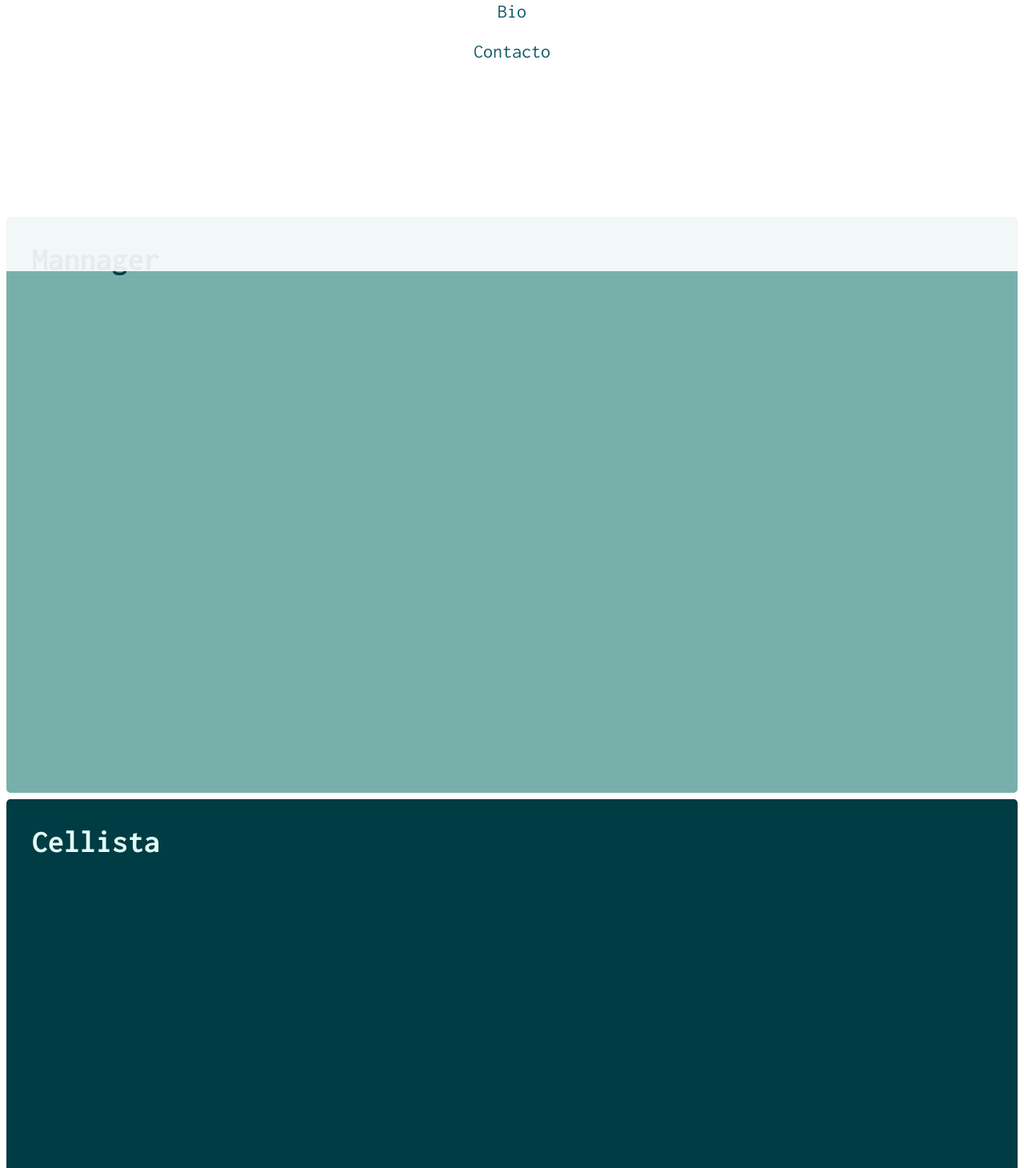
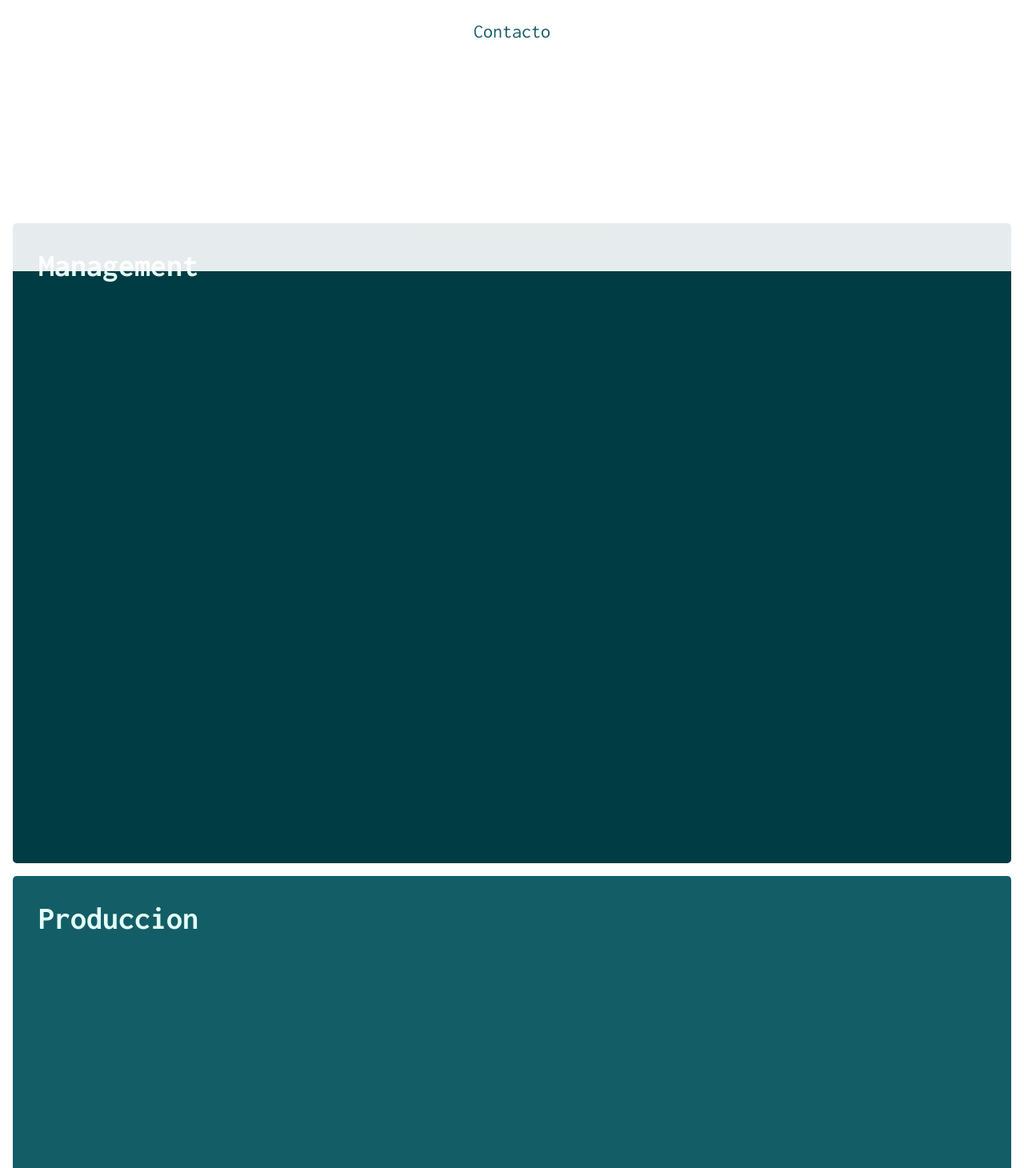
Before and after one commit to MercedesMartGuzzo/claudia-web, a React (Vite) app: page / in a window 1280 px wide. Shown: the part 1337-2797 px from the top of the page at 80% size. Built offline with nearby package versions, Linux system fonts and the light colour scheme.

Commit message:
Porbando nuevo orden de colores (de más oscuro a más claro

```diff
--- a/src/App.jsx
+++ b/src/App.jsx
@@ -2,6 +2,7 @@ import './main.css'
 import Hero from './components/Hero';
 import Header from './components/Header';
 import Presentacion from './components/Presentacion';
+import Footer from './components/Footer';
 
 
 
@@ -13,12 +14,12 @@ function App() {
       <Header />
       <Hero />
       <section className='section presentacion'><Presentacion /></section>
-      <section className='section mannager' id="mannager"><h2 className='section-title container'> Mannager</h2> </section>
+      <section className='section mannager' id="management"><h2 className='section-title container'> Management</h2> </section>
+      <section className='section clases' id="produccion"><h2 className='section-title'> Produccion</h2></section>
       <section className='section cellista' id="cellista"><h2 className='section-title'>Cellista</h2> </section>
-      <section className='section clases' id="clases"><h2 className='section-title'> Clases</h2></section>
-      <section className='section bio' id="bio"><h2 className='section-title'> Bio</h2></section>
+    {/*   <section className='section bio' id="bio"><h2 className='section-title'> Bio</h2></section> */}
       <section className='section contacto' id="contacto"><h2 className='section-title'>Contacto</h2></section>
-
+      <Footer/>
     </>
   );
 }
--- /dev/null
+++ b/src/components/Footer.css
@@ -0,0 +1,15 @@
+.footer {
+    background: var(--clr-back);
+    color: var(--clr-title);
+    font-family: var(--ff-inconsolata);
+    /*    min-height: 100vh; */
+    margin: 1rem;
+    margin-bottom: 0;
+    border-radius: 5px;
+    display: flex;
+    flex-direction: column;
+    align-items: center;
+    font-size: 1.2rem;
+    padding: 3rem 1rem;
+    z-index: 1;
+}
--- /dev/null
+++ b/src/components/Footer.jsx
@@ -0,0 +1,11 @@
+import React from 'react'
+import "./Footer.css";
+
+export default function Footer() {
+
+    return (
+        <div className='footer'>
+            <p className='footer-p'>Todos los derechos reservados</p>
+        </div>
+    )
+}
--- a/src/components/Header.jsx
+++ b/src/components/Header.jsx
@@ -107,7 +107,7 @@ function Header() {
                 {/* Menú móvil */}
                 <div className={`mobile-menu ${menuOpen ? "open" : ""}`}>
                     <ul>
-                        {["Inicio", "Mannager", "Cellista", "Clases", "Bio", "Contacto"].map(
+                        {["Inicio", "Management","Produccion", "Cellista","Contacto"].map(
                             (item) => (
                                 <li key={item}>
                                     <a
--- a/src/components/Hero.css
+++ b/src/components/Hero.css
@@ -6,6 +6,7 @@
  min-height: 100vh;
   overflow: hidden;
   position: relative;
+  z-index: 999;
 }
 
 
--- a/src/components/Presentacion.css
+++ b/src/components/Presentacion.css
@@ -12,8 +12,7 @@
     font-size: 1.2rem;
     line-height: 1.8rem;
     color: var(--clr-back);
-    text-align: start;
-
+    text-align: center;
 }
 
 .wrapp-presentacion {
@@ -23,10 +22,10 @@
     border-radius: 5px;
 }
 
-.presentacion-p span {
+/* .presentacion-p span {
     display: inline-block;
 }
-
+ */
 @media (min-width: 1200px) {
     .presentacion {
         justify-content: center;
--- a/src/components/Presentacion.jsx
+++ b/src/components/Presentacion.jsx
@@ -12,6 +12,9 @@ export default function Presentacion() {
         if (!wrapperRef.current) return;
         const el = wrapperRef.current;
 
+        // ✅ Chequeamos el ancho de pantalla
+        const isMobile = window.innerWidth < 768;
+
         // Fade in inicial
         gsap.fromTo(
             el,
@@ -23,29 +26,27 @@ export default function Presentacion() {
                 ease: "power2.out",
                 scrollTrigger: {
                     trigger: el,
-                    start: "top 70%",
-                    end: "top 40%",
-                    toggleActions: "play none none reverse",
+                    start: isMobile ? "top 95%" : "top 80%",
+                    end: isMobile ? "bottom 0%" : "top 0%",
+                    toggleActions: "play reverse play reverse",
                 },
             }
         );
 
-        // Fade out y movimiento hacia abajo, usando Mannager como trigger
+        // Fade out + movimiento hacia abajo
         const fadeOutTrigger = gsap.to(el, {
             y: 100,
             opacity: 0,
             ease: "power2.out",
             scrollTrigger: {
                 trigger: ".mannager",
-                start: window.innerWidth < 768 ? "top top" : "center center",
-                // en móvil dispara cuando Mannager top toca top del viewport
-                // en escritorio cuando Mannager está al centro
+                start: isMobile ? "top top" : "center center",
                 end: "bottom top",
                 scrub: true,
             },
         });
 
-        // Limpiar ScrollTrigger al desmontar
+        // cleanup
         return () => {
             fadeOutTrigger.scrollTrigger.kill();
         };
@@ -54,7 +55,13 @@ export default function Presentacion() {
     return (
         <div className="wrapp-presentacion container" ref={wrapperRef}>
             <p className="presentacion-p">
-                Mi enfoque integral en la gestión cultural abarca desde la producción hasta la interpretación musical. Como manager, productora y violoncellista, lidero proyectos que conectan a los artistas con oportunidades claves para su desarrollo. Al seguir activa como violoncellista freelance y docente, me mantengo en constante contacto con el mundo artístico, lo que me permite aportar una visión fresca y auténtica a cada proyecto.
+                Mi enfoque integral en la gestión cultural abarca desde la producción
+                hasta la interpretación musical. Como manager, productora y
+                violoncellista, lidero proyectos que conectan a los artistas con
+                oportunidades claves para su desarrollo. Al seguir activa como
+                violoncellista freelance y docente, me mantengo en constante contacto con
+                el mundo artístico, lo que me permite aportar una visión fresca y
+                auténtica a cada proyecto.
             </p>
         </div>
     );
--- a/src/main.css
+++ b/src/main.css
@@ -36,7 +36,7 @@
     padding: 2rem;
     scroll-margin-top: 2rem;
     min-height: 100vh;
-    margin: .5rem;
+    margin: 1rem;
     border-radius: 5px;
 
 }
@@ -59,17 +59,21 @@
 }
 
 .mannager {
-    background-color: var(--cl-back3);
-    min-height: 90vh;
+    background-color: var(--clr-back);
+    min-height: 100vh;
     position: relative;
     z-index: 2;
-    /* se apila arriba */
+
+}
+
+.mannager .section-title {
+    color: var(--clr-title);
 }
 
 .cellista {
-    background-color: var(--clr-back);
-    min-height: 90vh;
-    z-index: 2;
+    background-color: var(--cl-back3);
+    min-height: 100vh;
+    z-index: 3;
 }
 
 .cellista .section-title {
@@ -78,8 +82,8 @@
 
 .clases {
     background-color: var(--clr-back2);
-    min-height: 90vh;
-    z-index: 2;
+    min-height: 100vh;
+    z-index: 3;
 }
 
 
@@ -89,12 +93,12 @@
 
 .bio {
     background-color: var(--cl-back3);
-    min-height:90vh;
-    z-index: 2;
+    min-height: 100vh;
+    z-index: 3;
 }
 
 .contacto {
     background-color: var(--clr-title);
-    min-height: 90vh;
-    z-index: 99;
+    min-height: 100vh;
+    z-index: 3
 }
```
